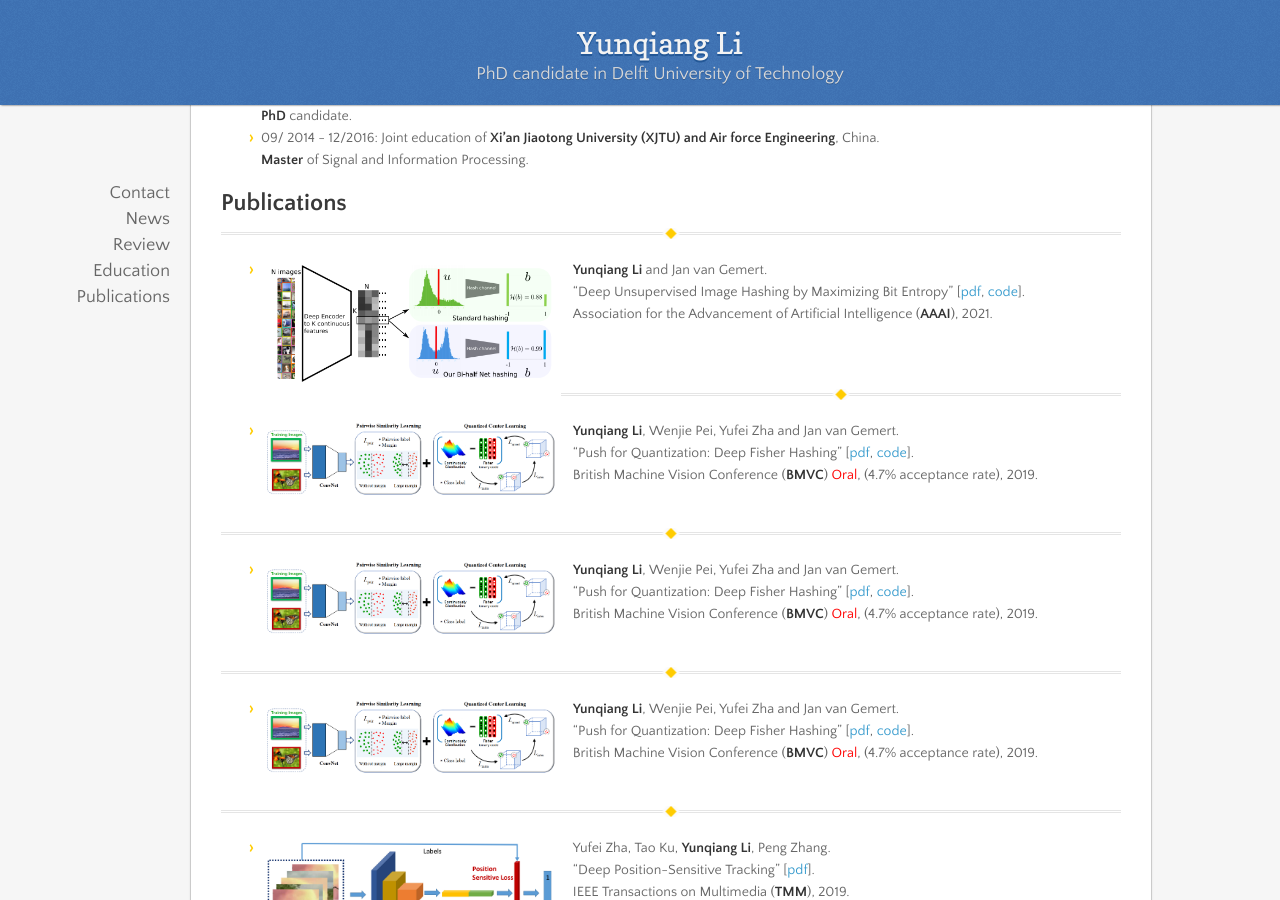
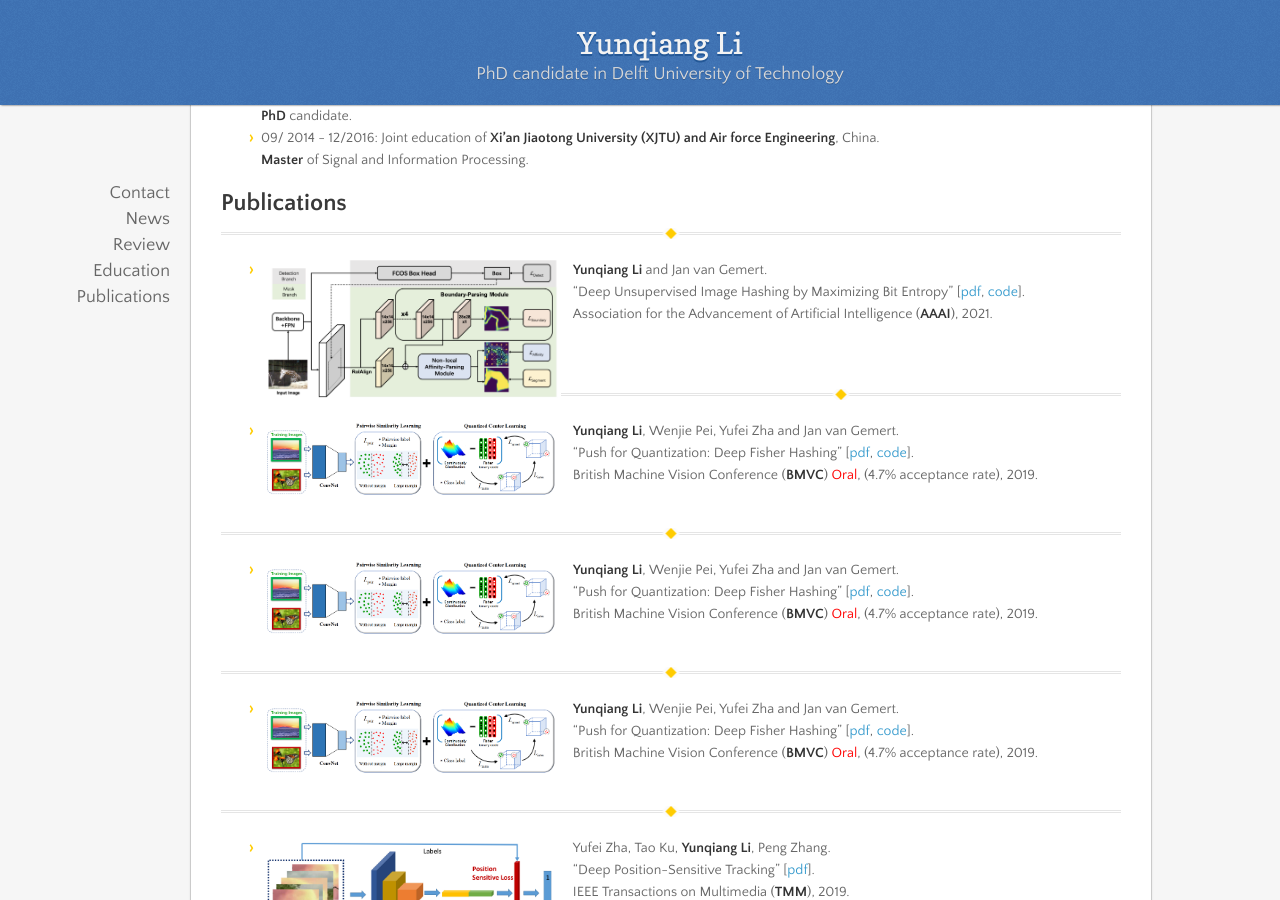
Before and after one commit to liyunqianggyn/liyunqianggyn.github.io, a Jekyll site: the page built from index.md, in a window 1280 px wide and 900 px high, scrolled down 1009 px. Built offline with Jekyll 4.4.1, drawn with Linux system fonts in a browser that asks for light colours; nearby versions of some CDN libraries; our own code applies the rules of GitHub Pages for plain Markdown files.

Commit message:
Update index.md

```diff
--- a/index.md
+++ b/index.md
@@ -58,7 +58,7 @@ Delft University of Technology
 ## Publications
 
 ----------------------------------------------------------------------------------------------------------------------------
-- <img align="left" width="300" src="publication/aaaihashing.png">&emsp;__Yunqiang Li__ and Jan van Gemert.
+- <img align="left" width="300" src="publication/CommPN.png">&emsp;__Yunqiang Li__ and Jan van Gemert.
 &emsp;"Deep Unsupervised Image Hashing by Maximizing Bit Entropy" [<a href="https://arxiv.org/pdf/2012.12334.pdf">pdf</a>, <a href="https://github.com/liyunqianggyn/Deep-Unsupervised-Image-Hashing">code</a>].<br/>
 &emsp;Association for the Advancement of Artificial Intelligence (__AAAI__), 2021.
 <br><br>
```
